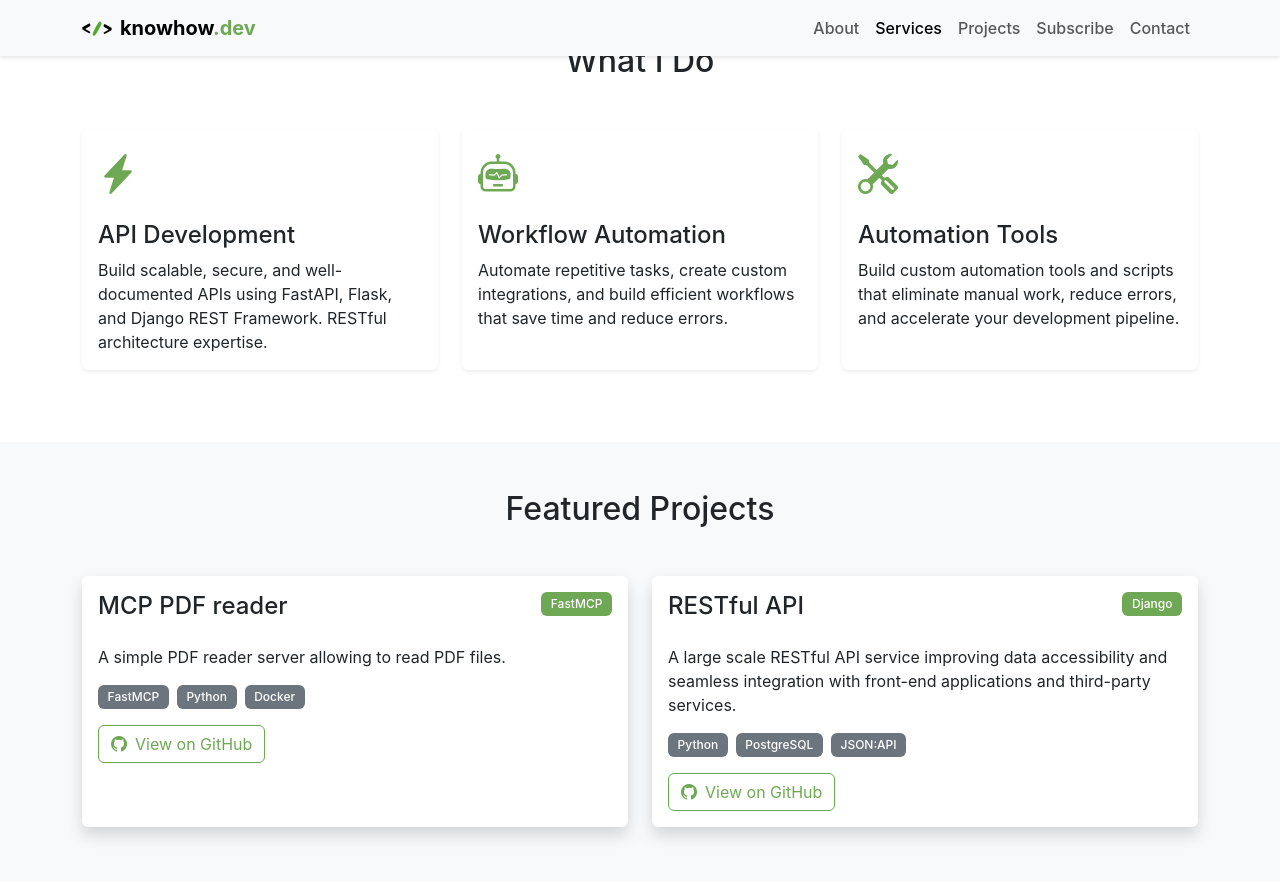
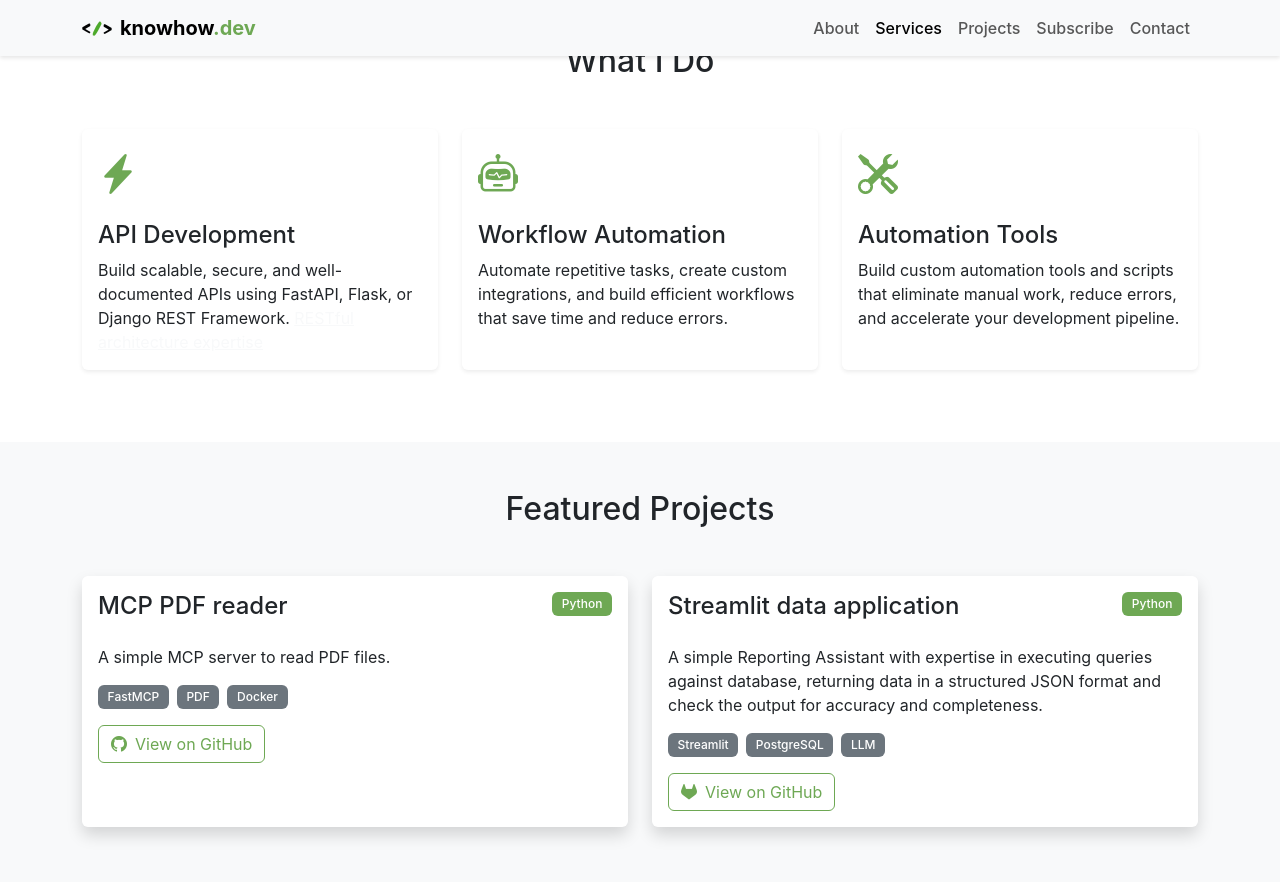
Before and after one commit to atarkowska/atarkowska.github.io, a Jekyll site: the page built from index.html, in a window 1280 px wide and 900 px high, scrolled down 1562 px. Shown: the top 882 px of the window. Built offline with Jekyll 4.4.1, drawn with Linux system fonts in a browser that asks for light colours.

Commit message:
update projects

```diff
--- a/_config.yml
+++ b/_config.yml
@@ -12,6 +12,7 @@ author:
   name: Aleksandra Tarkowska
   email: ola@entrypoint.tech
   github: atarkowska
+  gitlab: atarkowska
   linkedin: atarkowska
 
 # Build settings
--- a/_layouts/default.html
+++ b/_layouts/default.html
@@ -61,11 +61,14 @@
                 </div>
                 <div class="col-md-6 text-md-end">
                     <div class="social-links">
+                        <a href="https://linkedin.com/in/{{ site.author.linkedin }}" class="text-white me-3" target="_blank">
+                            <i class="bi bi-linkedin fs-4"></i>
+                        </a>
                         <a href="https://github.com/{{ site.author.github }}" class="text-white me-3" target="_blank">
                             <i class="bi bi-github fs-4"></i>
                         </a>
-                        <a href="https://linkedin.com/in/{{ site.author.linkedin }}" class="text-white me-3" target="_blank">
-                            <i class="bi bi-linkedin fs-4"></i>
+                        <a href="https://gitlab.com/{{ site.author.gitlab }}" class="text-white me-3" target="_blank">
+                            <i class="bi bi-gitlab fs-4"></i>
                         </a>
                         <a href="mailto:{{ site.author.email }}" class="text-white">
                             <i class="bi bi-envelope fs-4"></i>
--- a/index.html
+++ b/index.html
@@ -80,7 +80,8 @@ title: Home
                         <h4 class="card-title">API Development</h4>
                         <p class="card-text">
                             Build scalable, secure, and well-documented APIs using FastAPI,
-                            Flask, and Django REST Framework. RESTful architecture expertise.
+                            Flask, or Django REST Framework.
+                            <a href="https://10.1371/journal.pcbi.1006542" class="link-light" target="_blank">RESTful architecture expertise</a>
                         </p>
                     </div>
                 </div>
@@ -123,14 +124,14 @@ title: Home
                     <div class="card-body">
                         <div class="d-flex justify-content-between align-items-start mb-3">
                             <h4 class="card-title">MCP PDF reader</h4>
-                            <span class="badge bg-success">FastMCP</span>
+                            <span class="badge bg-success">Python</span>
                         </div>
                         <p class="card-text">
-                            A simple PDF reader server allowing to read PDF files.
+                            A simple MCP server to read PDF files.
                         </p>
                         <div class="d-flex gap-2 mb-3">
                             <span class="badge bg-secondary">FastMCP</span>
-                            <span class="badge bg-secondary">Python</span>
+                            <span class="badge bg-secondary">PDF</span>
                             <span class="badge bg-secondary">Docker</span>
                         </div>
                         <a href="https://github.com/atarkowska/mcp-pdf-reader" class="btn btn-outline-success" target="_blank">
@@ -143,20 +144,20 @@ title: Home
                 <div class="card h-100 border-0 shadow">
                     <div class="card-body">
                         <div class="d-flex justify-content-between align-items-start mb-3">
-                            <h4 class="card-title">RESTful API</h4>
-                            <span class="badge bg-success">Django</span>
+                            <h4 class="card-title">Streamlit data application</h4>
+                            <span class="badge bg-success">Python</span>
                         </div>
                         <p class="card-text">
-                            A large scale RESTful API service improving data accessibility
-                            and seamless integration with front-end applications and third-party services.
+                            A simple Reporting Assistant with expertise in executing queries against database,
+                            returning data in a structured JSON format and check the output for accuracy and completeness.
                         </p>
                         <div class="d-flex gap-2 mb-3">
-                            <span class="badge bg-secondary">Python</span>
+                            <span class="badge bg-secondary">Streamlit</span>
                             <span class="badge bg-secondary">PostgreSQL</span>
-                            <span class="badge bg-secondary">JSON:API</span>
+                            <span class="badge bg-secondary">LLM</span>
                         </div>
-                        <a href="https://github.com/EBI-Metagenomics/emgapi" class="btn btn-outline-success" target="_blank">
-                            <i class="bi bi-github me-2"></i>View on GitHub
+                        <a href="https://gitlab.com/atarkowska/streamlit" class="btn btn-outline-success" target="_blank">
+                            <i class="bi bi-gitlab me-2"></i>View on GitHub
                         </a>
                     </div>
                 </div>
```
